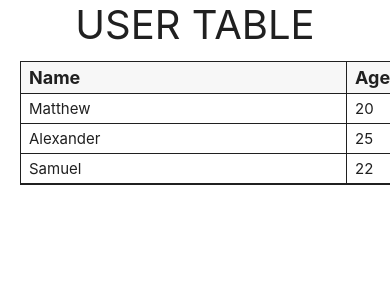
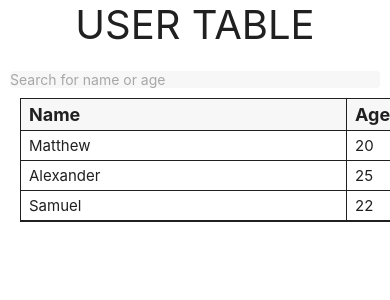
Before and after one commit to ramirezjag00/search-sort-table-view, a React Native app: screen / in a window 390 px wide. Shown: the top 300 px of the page. Built offline with nearby package versions, Linux system fonts and the light colour scheme.

Commit message:
Handle onChangeText and searchTerm states

```diff
--- a/src/components/screens/Home/Home.tsx
+++ b/src/components/screens/Home/Home.tsx
@@ -1,14 +1,18 @@
 import { FC, useCallback, useEffect, useState } from 'react'
 import { SafeAreaView, StyleSheet, Text } from 'react-native'
 
+import Search from './components/Search'
 import ApiClient from '@api/apiClient'
 import Table from '@common/Table'
-import { TableData, RowData } from '@customtypes/row'
+import { TableData } from '@customtypes/row'
 import { COLORS } from '@themes'
-import capitalize from '@utils/strings'
+import getTableHeaders from '@utils/table'
 
 const Home: FC = () => {
   const [users, setUsers] = useState<TableData[]>([])
+  const [searchTerm, setSearchTerm] = useState<string>('')
+
+  const onChangeSearchInput = (input: string): void => setSearchTerm(input)
 
   const isFetchingAllowed = !users?.length
 
@@ -16,11 +20,8 @@ const Home: FC = () => {
     if (isFetchingAllowed) {
       const result = await ApiClient.fetchUsers()
       if (result.length) {
-        const newHeaders: RowData = {}
-        Object.keys(result[0]).forEach((item, idx) => {
-          newHeaders[idx] = capitalize(item)
-        })
-        setUsers([newHeaders, ...result])
+        const headers = getTableHeaders(result[0])
+        setUsers([headers, ...result])
       }
     }
   }, [isFetchingAllowed])
@@ -32,6 +33,7 @@ const Home: FC = () => {
   return (
     <SafeAreaView style={styles.container}>
       <Text style={styles.title}>USER TABLE</Text>
+      <Search onChangeText={onChangeSearchInput} value={searchTerm} />
       <Table data={users} />
     </SafeAreaView>
   )
```
